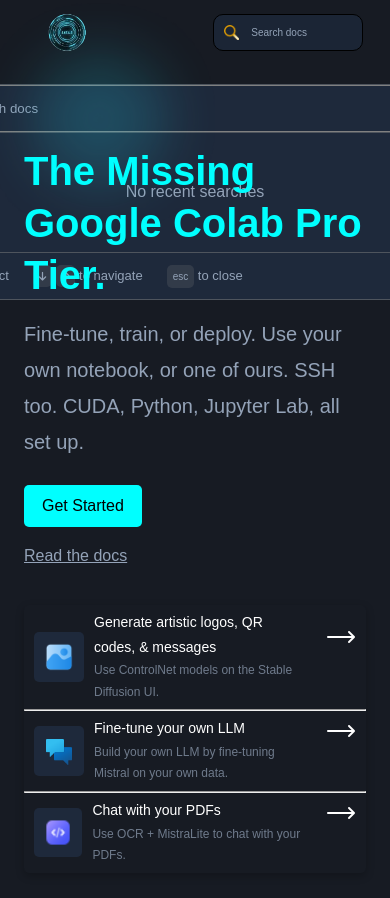
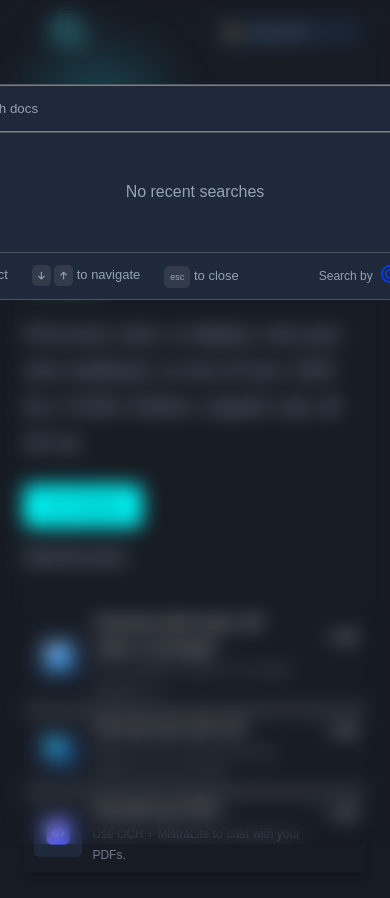
Before and after one commit to JacobEldridge-Code/Jarvis.ai, a plain HTML site: page index.html in a window 390 px wide. Both pictures are taken after a click on the button "Search docs". Shown: the top 898 px of the page. Drawn offline with Linux system fonts and the light colour scheme.

Commit message:
finished blur effect, gradient text, search menu

```diff
--- a/index.html
+++ b/index.html
@@ -8,17 +8,18 @@
     <script src="script.js" defer></script>
     <script src="https://kit.fontawesome.com/c1b15e9f35.js" crossorigin="anonymous"></script>
 
-    <link rel="icon" type="image/x-icon" href="assets/jarvis.png">
+    <link rel="icon" type="image/x-icon" href="/assets/jarvis.png">
 </head>
 
 <body>
+    <div id="blur-overlay"></div>
         <div id="background">
             <header>
-            <img class="header-icon" src="/jarvis.ai/assets/jarvis.png" alt="jarvis icon image" loading="lazy" title="jarvis icon image">
+                <img class="header-icon" src="/assets/jarvis.png" alt="jarvis icon image" loading="lazy" title="jarvis icon image">
                 <div class="header-middle">
-                <button class="middle-btn" type="button">
+                    <button onclick="toggleBlur()" class="middle-btn" type="button">
                         <div class="button-left">
-                        <img src="/jarvis.ai/assets/search.png" alt="search icon" loading="lazy" title="search icon">
+                            <img src="/assets/search.png" alt="search icon" loading="lazy" title="search icon">
                             <span class="middle-span">Search docs</span>
                         </div>
                             <p>Ctrl K</p>
@@ -58,12 +59,16 @@
                                 <span class="escape-icon">esc</span>
                                 <span>to close</span>
                             </div>
+                            <div class="search-link-wrapper">
+                                <span>Search by</span>
+                                <a target="_blank" href="https://www.algolia.com/"><img class="search-icon" src="/assets/algolia-logo.svg" alt="Algolia Logo"></a>
+                            </div>
                         </div>
                     </div>
                 </div>
 
     <main id="main">
-            <img class="blur" src="/jarvis.ai/assets/blur.png" alt="blur" loading="lazy">
+                <img class="blur" src="/assets/blur.png" alt="blur" loading="lazy">
                 <div class="landing-top">
                     <div class="landing-left">
                         <h2>The Missing Google Colab Pro Tier.</h2>
@@ -76,44 +81,36 @@
 
                 <div class="landing-right">
                     <div class="group">
-                    <img class="label-img" src="/jarvis.ai/assets/image (1).png" alt="small image icon" loading="lazy">
+                        <img class="label-img" src="/assets/image (1).png" alt="small image icon" loading="lazy">
                     <div class="label-1-text">
                         <p class="top-text">Generate artistic logos, QR codes, & messages</p>
                         <p class="bottom-text">Use ControlNet models on the Stable Diffusion UI.</p>
                     </div>
-                    <img class="group-arrow" src="/jarvis.ai/assets/icons8-arrow-30.png" alt="">
+                        <img class="group-arrow" src="/assets/icons8-arrow-30.png" alt="">
                     </div><hr>
 
 
                     <div class="group">
-                    <img class="label-img" src="/jarvis.ai/assets/icons8-chat-48.png" alt="small messanger icon" loading="lazy">
+                        <img class="label-img" src="/assets/icons8-chat-48.png" alt="small messanger icon" loading="lazy">
                         <div class="label-1-text">
                             <p class="top-text">Fine-tune your own LLM</p>
                             <p class="bottom-text">Build your own LLM by fine-tuning Mistral on your own data.</p>
                         </div>
-                    <img class="group-arrow" src="/jarvis.ai/assets/icons8-arrow-30.png" alt="">
+                        <img class="group-arrow" src="/assets/icons8-arrow-30.png" alt="">
                         </div><hr>
 
 
                     <div class="group">
-                    <img class="label-img" src="/jarvis.ai/assets/code.png" alt="small messanger icon" loading="lazy">
+                        <img class="label-img" src="/assets/code.png" alt="small messanger icon" loading="lazy">
                         <div class="label-1-text">
                             <p class="top-text">Chat with your PDFs</p>
                             <p class="bottom-text">Use OCR + MistraLite to chat with your PDFs.</p>
                         </div>
-                    <img class="group-arrow" src="/jarvis.ai/assets/icons8-arrow-30.png" alt="">
+                        <img class="group-arrow" src="/assets/icons8-arrow-30.png" alt="">
                     </div>
                 </div>
             </div>
-
-
         </div>
     </main>
-
-
-
-
-
-
 </body>
 </html>
--- a/script.js
+++ b/script.js
@@ -1,6 +1,4 @@
-
 // searchbar border
-
 let searchBar = document.getElementById("search-input");
 let searchBorder = document.querySelector(".searchbar-wrapper");
 
@@ -14,6 +12,8 @@ searchBar.addEventListener("blur" , () => {
 
 //searchbar border ends
 
+
+//searchbar toggle
 let searchButton = document.querySelector(".middle-btn");
 let searchMenu = document.getElementById("hidden-search-menu");
 
@@ -23,8 +23,27 @@ searchButton.addEventListener("click" , () => {
 });
 
 let cancelButton = document.getElementById("cancel-btn");
+let blurOff = document.getElementById("blur-overlay");
 
 cancelButton.addEventListener("click" , () => {
     cancelButton.classList.toggle("active");
-    searchMenu.classList.toggle("active")
-})
+    searchMenu.classList.toggle("active");
+    blurOff.classList.remove("active");
+});
+
+document.body.addEventListener("click", (event) => {
+    if (!searchMenu.contains(event.target) && !searchButton.contains(event.target)) {
+        searchButton.classList.remove("active");
+        searchMenu.classList.remove("active");
+        blurOff.classList.remove("active");
+    }
+});
+//searchbar toggle ends
+
+
+//blur effect
+let toggleBlur = () => {
+    let blur = document.getElementById("blur-overlay");
+    blur.classList.toggle("active");
+}
+//blur effect ends
--- a/style.css
+++ b/style.css
@@ -11,7 +11,6 @@
     box-sizing: border-box;
     list-style: none;
     font-family: 'Manrope', sans-serif;
-
 }
 
 /* Need to find better background color */
@@ -113,9 +112,10 @@ header {
 
 /* Header section ends */
 
-/*hidden search menu */
+/* hidden search menu */
 
 #hidden-search-menu {
+    z-index: 9999;
     position: absolute;
     top: 12rem;
     left: 50%;
@@ -134,6 +134,21 @@ header {
 
 #hidden-search-menu.active {
     display: flex;
+}
+
+#blur-overlay {
+    display: none;
+    position: fixed;
+    z-index: 100;
+    top: 0;
+    left: 0;
+    right: 0;
+    bottom: 0;
+    backdrop-filter: blur(10px);
+}
+
+#blur-overlay.active {
+    display: block;
 }
 
 .hidden-search-menu-top {
@@ -229,10 +244,23 @@ header {
 .fa-arrow-up,
 .fa-arrow-left,
 .escape-icon {
-    font-size: 10px;
+    font-size: 9px;
     background: rgba(128, 128, 128, 0.211);
     padding: 6px;
     border-radius: 5px;
+}
+
+.search-link-wrapper {
+    padding-left: 3.5rem;
+    display: flex;
+    justify-content: center;
+    align-items: center;
+    gap: 8px;
+    font-size: 12px;
+}
+
+.search-icon {
+    width: 5rem;
 }
 
 /* Hidden search menu ends */
@@ -271,6 +299,10 @@ header {
     font-size: 42px;
     line-height: 1.2;
     color: cyan;
+    background: linear-gradient(to right, #02e180, cyan);
+    -webkit-background-clip: text;
+    background-clip: text;
+    color: transparent;
 }
 
 .landing-left p {
```
Also changed, not shown: assets/algolia-logo.svg (added). Lines whose indentation alone changed are shown as unchanged.
